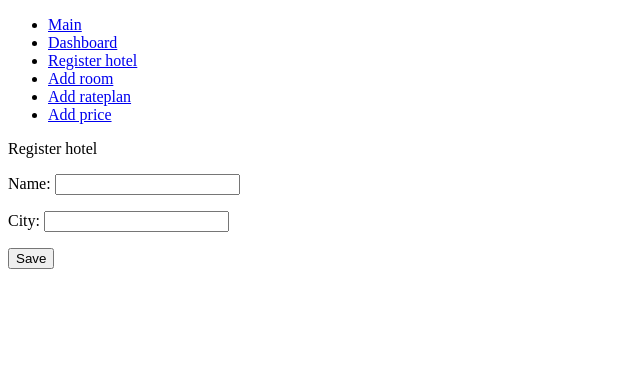
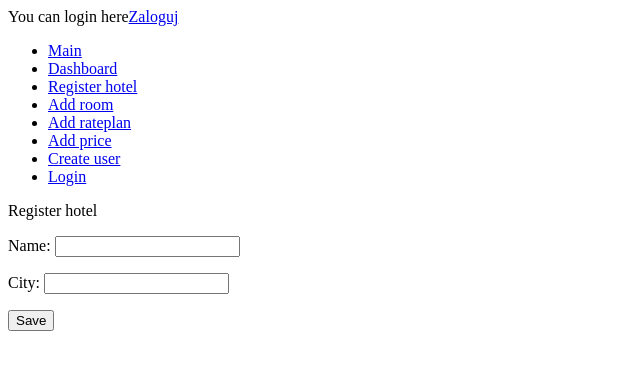
Before and after one commit to PiotrFiedoruk/ota_app, a Django app: page /register-hotel/ in a window 1280 px wide. Shown: the top 370 px of the page, without its empty margins (0-640 px from the left). Run offline with Django 3.2, Linux system fonts and the light colour scheme.

Commit message:
add login, logout page, views and models

```diff
--- a/hotel_app/urls.py
+++ b/hotel_app/urls.py
@@ -17,7 +17,7 @@ from django.contrib import admin
 from django.urls import path
 from ota_app.views import HotelCreateView, RoomCreateView, RateplanCreateView, MainView, PriceCreateView, \
     HotelDashboardView, RateplanUpdateView, RoomUpdateView, HotelUpdateView, RoomDeleteView, RateplanDeleteView, \
-    PriceUpdateView, CreateHotelOwnerView
+    PriceUpdateView, CreateUserView, LoginView, LogoutView
 
 urlpatterns = [
     path('admin/', admin.site.urls),
@@ -33,5 +33,7 @@ urlpatterns = [
     path('delete-rateplan/<int:pk>/', RateplanDeleteView.as_view(), name='delete_rateplan'),
     path('add-price/<int:hid>/', PriceCreateView.as_view(), name='create_price'),
     path('update-price/<int:hid>/', PriceUpdateView.as_view(), name='update_price'),
-    path('register-hotel-owner/', CreateHotelOwnerView.as_view(), name='create_hotel_owner'),
+    path('register-user/', CreateUserView.as_view(), name='register_user'),
+    path('login/', LoginView.as_view(), name='login'),
+    path('logout/', LogoutView.as_view(), name='logout'),
 ]
--- a/ota_app/views.py
+++ b/ota_app/views.py
@@ -1,10 +1,12 @@
+from django.contrib.auth import authenticate, login, logout
+from django.http import HttpResponseRedirect
 from django.shortcuts import render, reverse, redirect, get_object_or_404
 from django.urls import reverse_lazy
 from django.views import View
 import datetime
 from django.views.generic.edit import CreateView, UpdateView, DeleteView, FormView
 
-from ota_app.forms import AddUserForm
+from ota_app.forms import AddUserForm, LoginForm
 from ota_app.models import Hotel_owner, Hotel, Room, Rateplan, Price, Reservation, Guest, HotelOwner
 from django.contrib.auth.models import Group, User
 import calendar
@@ -186,7 +188,7 @@ class PriceUpdateView(View):
             )
         return redirect('create_price', hid)
 
-class CreateHotelOwnerView(FormView):
+class CreateUserView(FormView):
     template_name = 'ota_app/hotelowner_form.html'
     form_class = AddUserForm
     success_url = '/'
@@ -204,3 +206,29 @@ class CreateHotelOwnerView(FormView):
         hotel_owner_group = Group.objects.get(name='hotel_owner_group')
         hotel_owner_group.user_set.add(hotel_owner_user)
         return super().form_valid(form)
+
+class LoginView(View):
+    def get(self, request):
+        form = LoginForm()
+        return render(request, "ota_app/login.html", {"form":form})
+
+    def post(self, request):
+        form = LoginForm(request.POST)
+        if form.is_valid():
+            username = request.POST.get('login')
+            password = request.POST.get('password')
+            user = authenticate(username=username, password=password)
+            if user:
+                login(request, user)
+                return HttpResponseRedirect(request.META.get('HTTP_REFERER','/'))
+            else:
+                err = 'wrong username or password. try again'
+                return render(request, "ota_app/login.html", {"form":form, 'err': err})
+        else:
+            err = 'something went wrong'
+            return render(request, "ota_app/login.html", {"form":form, 'err': err})
+
+class LogoutView(View):
+    def get(self, request):
+        logout(request)
+        return redirect(request.META['HTTP_REFERER'])
--- a/templates/ota_app/base.html
+++ b/templates/ota_app/base.html
@@ -5,6 +5,11 @@
     <title>{% block title %} {% endblock title %}</title>
 </head>
 <body>
+{% if user.is_authenticated %}
+Hello {{ user.get_username }} <a href="{% url 'logout' %}">Wyloguj</a>
+    {% else %}
+You can login here<a href="{% url 'login' %}">Zaloguj</a>
+{% endif %}
 <ul>
 <li><a href="{% url 'main' %}">Main</a></li>
 <li><a href="{% url 'dashboard' 2%}">Dashboard</a></li>
@@ -12,6 +17,8 @@
 <li><a href="{% url 'create_room' 1 %}">Add room</a></li>
 <li><a href="{% url 'create_rateplan' 1%}">Add rateplan</a></li>
 <li><a href="{% url 'create_price' 2 %}">Add price</a></li>
+<li><a href="{% url 'register_user' %}">Create user</a></li>
+<li><a href="{% url 'login' %}">Login</a></li>
 </ul>
 {% block content %}
 
```
Also changed, not shown: templates/ota_app/login.html (added, +12 -0 lines).
